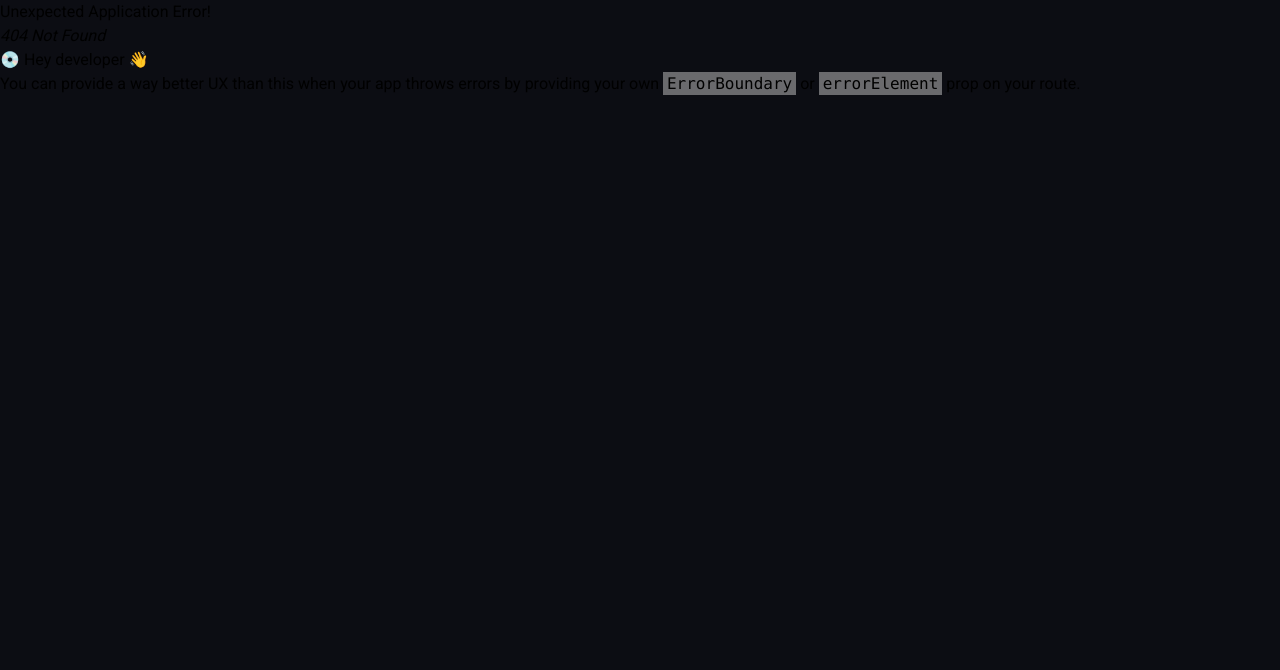
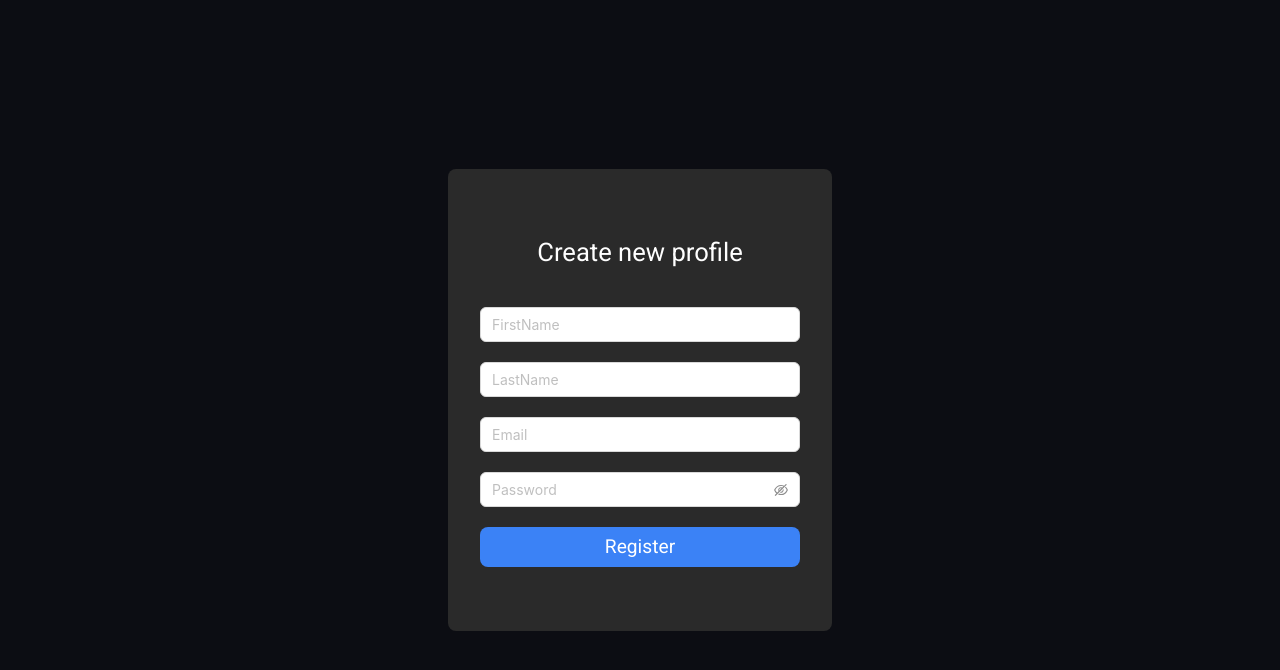
Before and after one commit to Jakbaraliyevv/Auditoriya, a React (Vite) app: page /register in a window 1280 px wide. Before the commit this address had no page. Shown: the top 670 px of the page. Built offline with nearby package versions, Linux system fonts and the light colour scheme.

Commit message:
Register login Tuagadi

```diff
--- a/package.json
+++ b/package.json
@@ -20,7 +20,7 @@
     "react": "^18.3.1",
     "react-dom": "^18.3.1",
     "react-redux": "^9.2.0",
-    "react-router-dom": "^7.0.2",
+    "react-router-dom": "^6.28.0",
     "sass": "^1.83.0",
     "swiper": "^11.1.15"
   },
--- /dev/null
+++ b/src/components/outlet/index.jsx
@@ -0,0 +1,16 @@
+import React from "react";
+import { Outlet } from "react-router-dom";
+import Navbar from "../navbar";
+import Login from "../../pages/loginPage/login";
+import Footer from "../footer";
+function Layout() {
+  return (
+    <div>
+      <main>
+        <Outlet />
+      </main>
+    </div>
+  );
+}
+
+export default Layout;
--- a/src/pages/login/index.jsx
+++ /dev/null
@@ -1,7 +0,0 @@
-import React from "react";
-
-function Login() {
-  return <div>Login</div>;
-}
-
-export default Login;
--- /dev/null
+++ b/src/pages/loginPage/login/index.jsx
@@ -0,0 +1,75 @@
+import { Button, Input, message } from "antd";
+import React, { useRef } from "react";
+import { useNavigate } from "react-router-dom";
+import { notification } from "antd";
+function Login() {
+  // Navigate
+
+  const navigate = useNavigate();
+
+  const getPath = () => {
+    navigate("/register");
+  };
+
+  const getUserEmail = useRef();
+  const getUserPassWord = useRef();
+
+  const getData = (e) => {
+    const getData = JSON.parse(localStorage.getItem("register")) || [];
+
+    e.preventDefault();
+    const userData = {
+      userName: getUserEmail.current.input.value,
+      userPassWord: getUserPassWord.current.input.value,
+    };
+
+    const checkEmail = getData.find(
+      (item) =>
+        item.email === userData.userName &&
+        item.password == userData.userPassWord
+    );
+
+    if (checkEmail) {
+      navigate("/home");
+    } else {
+      notification.error({
+        message: "Noto'gri parol",
+      });
+    }
+  };
+
+  return (
+    <div className=" w-[100%] h-[100vh] flex items-center flex-col gap-7 justify-center  max-[450px]:text-[0.8em]">
+      <div className="w-[30%] h-auto py-[4em] px-[2em] bg-[#2A2A2A] rounded-lg max-[1000px]:w-[40%] max-[800px]:w-[60%]  max-[600px]:w-[80%]  max-[400px]:w-[90%]">
+        <h1 className="text-[#FFF] text-[1.6em] text-center pb-9">Login</h1>
+
+        <form onSubmit={getData} className="flex flex-col gap-5">
+          <Input
+            ref={getUserEmail}
+            type="email"
+            placeholder="Email"
+            className="w-full h-[35px] max-[450px]:h-[30px]"
+            required
+          />
+          <Input.Password
+            required
+            ref={getUserPassWord}
+            placeholder="Password"
+            className="w-full h-[35px] max-[450px]:h-[30px]"
+          />
+          <button className="w-full bg-gray-500 h-[40px] rounded-lg text-[#FFF] text-[1.2em] max-[450px]:h-[30px]">
+            Log in
+          </button>
+        </form>
+      </div>
+      <Button
+        onClick={getPath}
+        className="w-[30%] h-[40px] rounded-3xl bg-blue-500 text-[#FFF] text-[1.1em] border-none  max-[1000px]:w-[40%] max-[800px]:w-[60%]  max-[600px]:w-[80%]  max-[450px]:h-[30px]"
+      >
+        Yangi hisob qoshish
+      </Button>
+    </div>
+  );
+}
+
+export default Login;
--- /dev/null
+++ b/src/pages/loginPage/register/index.jsx
@@ -0,0 +1,89 @@
+import { Input } from "antd";
+import React, { useState } from "react";
+import { notification } from "antd";
+import { useNavigate } from "react-router-dom";
+
+function Register() {
+  const navigate = useNavigate();
+
+  const [name, setName] = useState("");
+  const [userName, setUserName] = useState("");
+  const [email, setEmail] = useState("");
+  const [password, setPassword] = useState("");
+
+  const getData = (e) => {
+    const storData = JSON.parse(localStorage.getItem("register")) || [];
+
+    e.preventDefault();
+    const userData = {
+      name,
+      userName,
+      email,
+      password,
+    };
+
+    const findOldREgster = storData.find(
+      (item) => item.email === userData.email
+    );
+
+    if (findOldREgster) {
+      notification.error({
+        message: "Oldin royxatdan o'tilgan",
+      });
+    } else {
+      const updetaData = [...storData, userData];
+
+      localStorage.setItem("register", JSON.stringify(updetaData));
+
+      navigate("/");
+
+      console.log(userData);
+    }
+  };
+
+  return (
+    <div className=" w-[100%] m-auto h-[100vh] flex items-center flex-col gap-7 justify-center max-[800px]:text-[0.9em] max-[700px]:text-[0.8em] max-[450px]:text-[0.7em] max-[600px]:text-[0.6em] max-[350px]:text-[0.5em]">
+      <div className="w-[30%] h-auto py-[4em] px-[2em] bg-[#2A2A2A] rounded-lg max-[1210px]:w-[40%] max-[1000px]:w-[50%] max-[800px]:w-[60%] max-[600px]:w-[70%] max-[500px]:w-[80%] max-[450px]:w-[90%]">
+        <h1 className="text-[#FFF] text-[1.6em] text-center pb-9">
+          Create new profile
+        </h1>
+
+        <form onSubmit={getData} className="flex flex-col gap-5">
+          <Input
+            required
+            value={name}
+            onChange={(e) => setName(e.target.value)}
+            placeholder="FirstName"
+            className="w-full h-[35px] max-[450px]:h-[30px]"
+          />
+          <Input
+            required
+            value={userName}
+            onChange={(e) => setUserName(e.target.value)}
+            placeholder="LastName"
+            className="w-full h-[35px] max-[450px]:h-[30px]"
+          />
+          <Input
+            required
+            type="email"
+            onChange={(e) => setEmail(e.target.value)}
+            value={email}
+            placeholder="Email"
+            className="w-full h-[35px] max-[450px]:h-[30px]"
+          />
+          <Input.Password
+            required
+            value={password}
+            onChange={(e) => setPassword(e.target.value)}
+            placeholder="Password"
+            className="w-full h-[35px] max-[450px]:h-[30px]"
+          />
+          <button className="w-full bg-blue-500 h-[40px] rounded-lg text-[#FFF] text-[1.2em] max-[450px]:h-[30px]">
+            Register
+          </button>
+        </form>
+      </div>
+    </div>
+  );
+}
+export default Register;
--- a/src/root/index.jsx
+++ b/src/root/index.jsx
@@ -1,9 +1,26 @@
 import { createBrowserRouter } from "react-router-dom";
 import Home from "../pages/home";
+import Register from "../pages/loginPage/register";
+import Layout from "../components/outlet";
+import Login from "../pages/loginPage/login";
 
 export const root = createBrowserRouter([
   {
     path: "/",
-    element: <Home />,
+    element: <Layout />,
+    children: [
+      {
+        index: true,
+        element: <Login />,
+      },
+      {
+        path: "home",
+        element: <Home />, // Home sahifasi
+      },
+      {
+        path: "register",
+        element: <Register />,
+      },
+    ],
   },
 ]);
```
Also changed, not shown: 1 other file (tests, documents, lock files or other folders).
